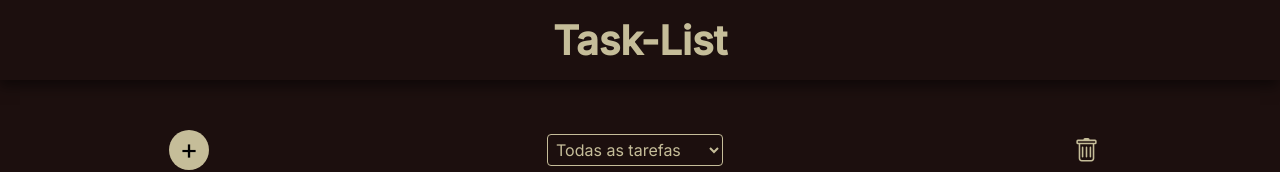
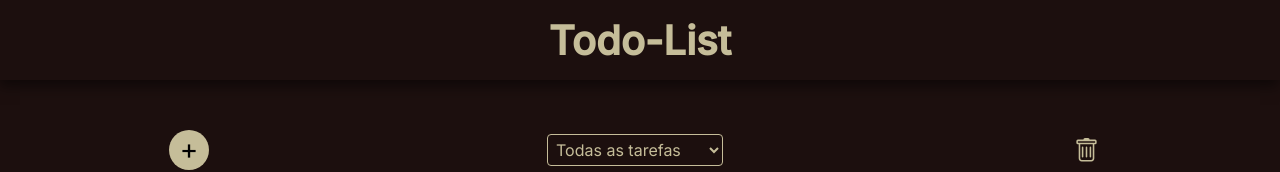
Before and after one commit to R6cky/react-todolist, a React (Vite) app: page / in a window 1280 px wide. Shown: the top 172 px of the page. Built offline with nearby package versions, Linux system fonts and the light colour scheme.

Commit message:
swap title of main page

```diff
--- a/src/components/Header/index.tsx
+++ b/src/components/Header/index.tsx
@@ -3,7 +3,7 @@ import { HeaderStyled } from "./style";
 export const Header = () => {
   return (
     <HeaderStyled>
-      <h1>Task-List</h1>
+      <h1>Todo-List</h1>
     </HeaderStyled>
   );
 };
```
